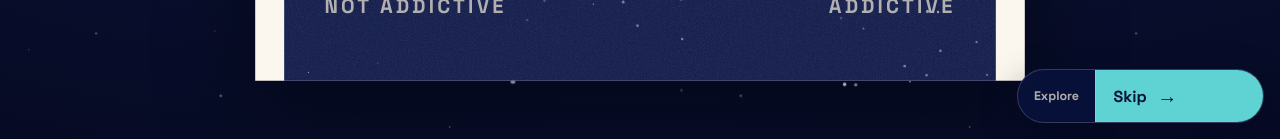
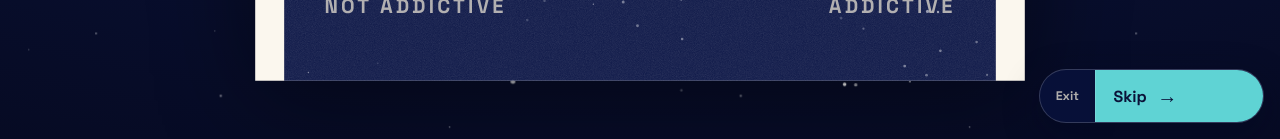
Before and after one commit to lookcarefully-cmyk/vibe-check, a Next.js app: page /social-addictive in a window 1280 px wide. Shown: the part 661-800 px from the top of the page. Built offline with nearby package versions, Linux system fonts and the light colour scheme.

Commit message:
Add an explicit question stream exit

```diff
--- a/app/globals.css
+++ b/app/globals.css
@@ -642,7 +642,7 @@ body::after {
 /* ------------------------------------------------ randomized board stream */
 
 /*
- * One persistent decision after a board: continue, or open the full library.
+ * One persistent decision after a board: continue, or exit to Explore.
  * It stays intentionally number-free so it cannot preview another board's
  * result before the visitor has answered it.
  */
--- a/components/BoardStreamNav.tsx
+++ b/components/BoardStreamNav.tsx
@@ -225,8 +225,12 @@ export default function BoardStreamNav({
       className={`board-stream${answered ? " is-answered" : ""}${step.complete ? " is-complete" : ""}`}
       aria-label="Question navigation"
     >
-      <Link href="/explore" className="board-stream-all">
-        Explore
+      <Link
+        href="/explore"
+        className="board-stream-all"
+        aria-label="Exit the question stream and open Explore"
+      >
+        Exit
       </Link>
       {step.complete ? (
         <div className="board-stream-finished" role="status">
```
Also changed, not shown: 1 other file (tests, documents, lock files or other folders).
